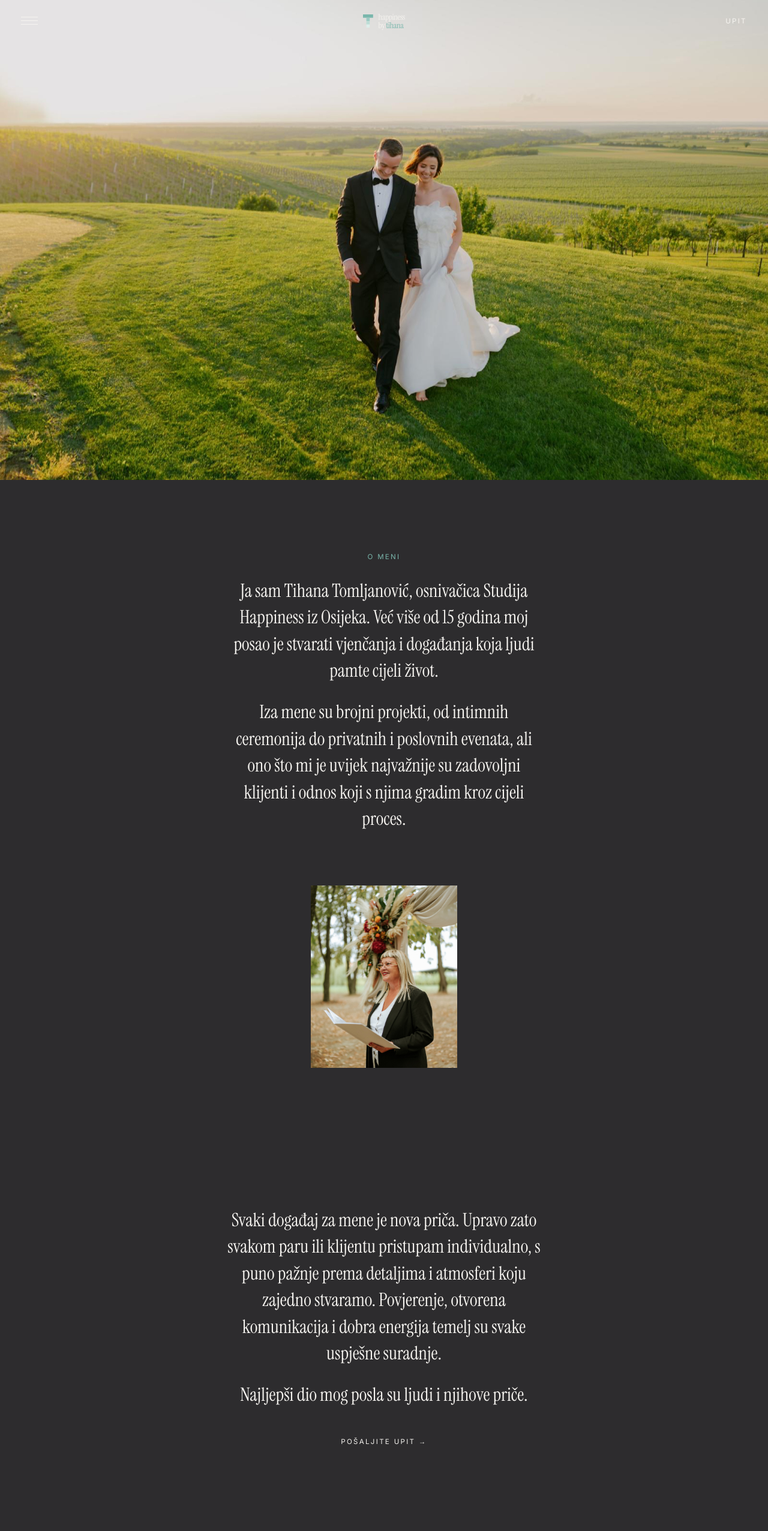
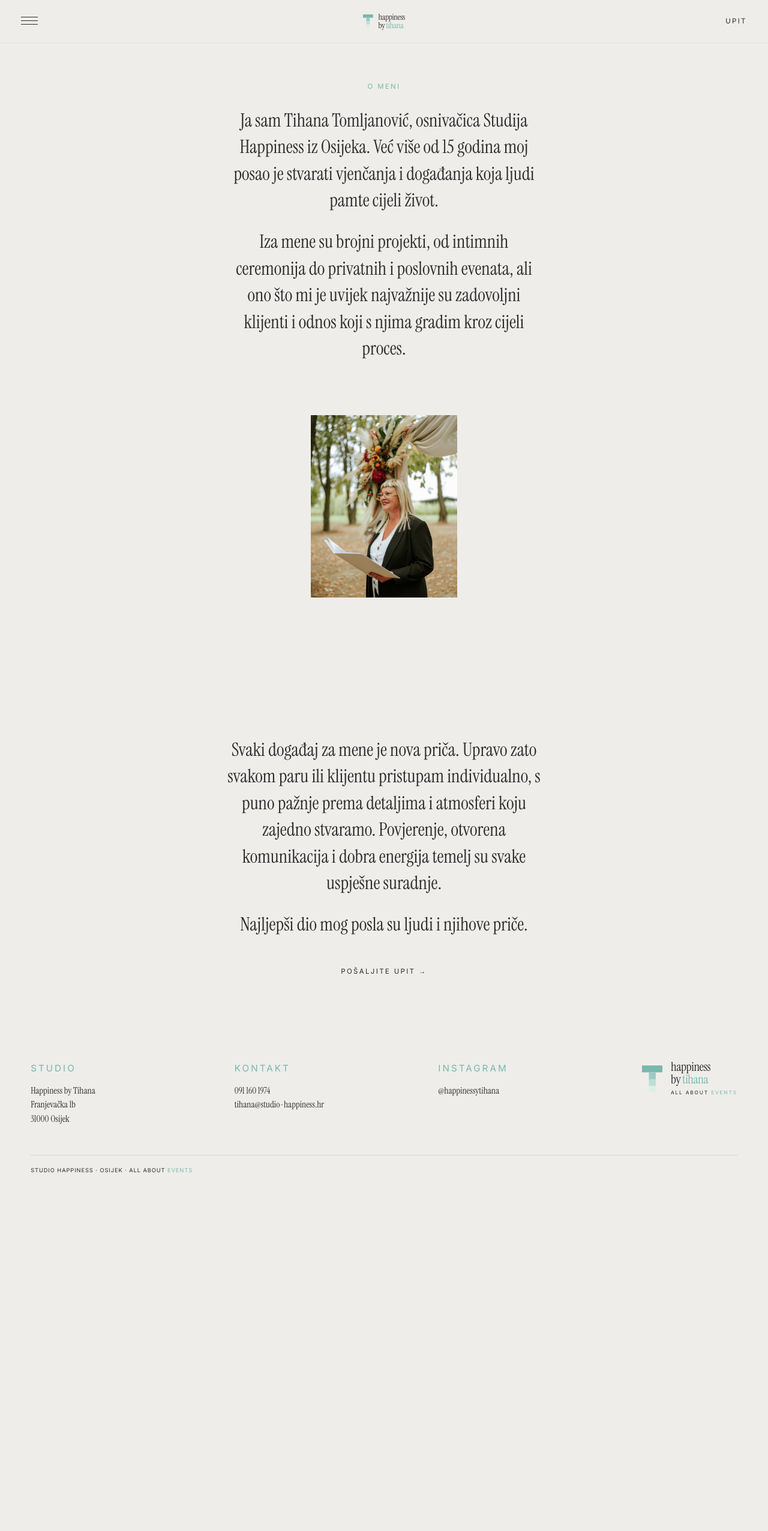
Before and after one commit to mgebela/happiness, a React (Vite) app: page /o-meni in a window 1280 px wide. Shown: the top 2552 px of the page at 60% size. After the commit the page ends 1983 px from the top, so only its background shows below. Built offline with nearby package versions, Linux system fonts and the light colour scheme.

Commit message:
Move the site onto paper so header, footer, and type stay readable on every page.
Co-authored-by: Cursor <cursoragent@cursor.com>

```diff
--- a/src/Home.tsx
+++ b/src/Home.tsx
@@ -31,7 +31,7 @@ export default function Home() {
     <>
       <section className="landing">
         <a className="landing-mark" href="#pregled" aria-label="Nastavite na pregled">
-          <Lockup invert />
+          <Lockup />
         </a>
       </section>
 
--- a/src/Interior.tsx
+++ b/src/Interior.tsx
@@ -78,8 +78,7 @@ export function AboutPage() {
   useReveal();
   return (
     <>
-      <Hero src="hero.jpg" alt="Par hoda bos po vinogradu u zalasku sunca" position="center 40%" />
-      <section className="prose reveal">
+      <section className="prose prose-page reveal">
         <p className="label">O meni</p>
         <p className="lede">
           Ja sam Tihana Tomljanović, osnivačica Studija Happiness iz Osijeka. Već više od 15 godina
--- a/src/Layout.tsx
+++ b/src/Layout.tsx
@@ -16,7 +16,6 @@ export default function Layout() {
   const [menuOpen, setMenuOpen] = useState(false);
   const isHome = location.pathname === "/";
   const [pastLanding, setPastLanding] = useState(!isHome);
-  const [onDark, setOnDark] = useState(true);
 
   useEffect(() => {
     setMenuOpen(false);
@@ -24,12 +23,7 @@ export default function Layout() {
 
   useLayoutEffect(() => {
     const update = () => {
-      const hero = document.querySelector(".hero-page");
       setPastLanding(!isHome || window.scrollY > window.innerHeight * 0.55);
-      const y = window.innerHeight * 0.12;
-      const heroBox = hero?.getBoundingClientRect();
-      const overHero = Boolean(heroBox && heroBox.top < y && heroBox.bottom > y);
-      setOnDark(overHero || menuOpen);
     };
 
     update();
@@ -39,7 +33,7 @@ export default function Layout() {
       window.removeEventListener("scroll", update);
       window.removeEventListener("resize", update);
     };
-  }, [menuOpen, location.pathname, isHome]);
+  }, [location.pathname, isHome]);
 
   useEffect(() => {
     document.body.style.overflow = menuOpen ? "hidden" : "";
@@ -48,7 +42,6 @@ export default function Layout() {
     };
   }, [menuOpen]);
 
-  const navTone = menuOpen || onDark ? " is-light" : "";
   const showMark = menuOpen || pastLanding;
 
   return (
@@ -57,7 +50,7 @@ export default function Layout() {
         Preskočite na sadržaj
       </a>
 
-      <header className={`nav${menuOpen ? " is-open" : ""}${showMark ? " is-scrolled" : ""}${navTone}`}>
+      <header className={`nav${menuOpen ? " is-open" : ""}${showMark ? " is-scrolled" : ""}`}>
         <button
           className={`menu-toggle${menuOpen ? " is-open" : ""}`}
           aria-expanded={menuOpen}
@@ -68,7 +61,7 @@ export default function Layout() {
           <span />
           <span />
         </button>
-        <Logo compact invert />
+        <Logo compact invert={menuOpen} />
         <Link className="nav-contact" to="/upit">
           Upit
         </Link>
@@ -122,7 +115,7 @@ export default function Layout() {
               </a>
             </p>
           </div>
-          <Logo invert />
+          <Logo />
         </div>
         <div className="footer-bottom">
           <p>
--- a/src/index.css
+++ b/src/index.css
@@ -5,7 +5,7 @@
   --teal-4: #ddeeea;
   --ink: #2d2c2e;
   --midnight: #2d2c2e;
-  --paper: #f6f4f0;
+  --paper: #eeedea;
   --white: #ffffff;
   --display: "Instrument Serif", "Iowan Old Style", Georgia, serif;
   --sans: "Inter", "Helvetica Neue", Arial, sans-serif;
@@ -22,19 +22,18 @@
 html {
   scroll-behavior: smooth;
   overflow-x: clip;
-  background: var(--midnight);
+  background: var(--paper);
 }
 
 body {
   margin: 0;
-  color: var(--paper);
-  background: var(--ink);
+  color: var(--ink);
+  background: var(--paper);
   font-family: var(--compact);
   font-weight: 400;
   font-size: 1.05rem;
   line-height: 1.5;
   overflow-x: clip;
-  color-scheme: dark;
 }
 
 a {
@@ -59,11 +58,16 @@ video {
 .site {
   min-height: 100vh;
   max-width: 100%;
+}
+
+#sadrzaj,
+.footer {
+  max-width: 100%;
   overflow-x: clip;
 }
 
 #sadrzaj {
-  background: var(--ink);
+  background: var(--paper);
   min-height: 100vh;
 }
 
@@ -105,8 +109,11 @@ video {
   grid-template-columns: 1fr auto 1fr;
   align-items: center;
   padding: 1.35rem 2.2rem;
-  color: var(--paper);
+  color: var(--ink);
+  background: var(--paper);
+  border-bottom: 1px solid rgba(45, 44, 46, 0.08);
   mix-blend-mode: normal;
+  transition: background 0.35s ease, border-color 0.35s ease, color 0.3s ease;
 }
 
 .nav .logo-link {
@@ -122,11 +129,13 @@ video {
   pointer-events: auto;
 }
 
-.nav.is-light {
+.nav.is-open {
+  background: transparent;
+  border-bottom-color: transparent;
   color: var(--paper);
 }
 
-.nav.is-light .logo {
+.nav.is-open .logo {
   color: var(--paper);
 }
 
@@ -237,8 +246,8 @@ video {
   display: grid;
   place-items: center;
   overflow: hidden;
-  background: var(--ink);
-  color: var(--paper);
+  background: var(--paper);
+  color: var(--ink);
 }
 
 .landing-mark {
@@ -272,7 +281,7 @@ video {
   column-gap: 0.85rem;
   align-items: center;
   text-align: left;
-  color: var(--paper);
+  color: var(--ink);
 }
 
 .logo .mark {
@@ -341,8 +350,8 @@ video {
   gap: 4vw;
   align-items: center;
   padding: 6rem 8vw;
-  background: var(--ink);
-  color: var(--paper);
+  background: var(--paper);
+  color: var(--ink);
 }
 
 .overview h1 {
@@ -374,7 +383,7 @@ video {
   height: 100vh;
   height: 100dvh;
   overflow: hidden;
-  background: var(--midnight);
+  background: var(--paper);
 }
 
 .hero-poster,
@@ -406,7 +415,7 @@ video {
   font-weight: 400;
   line-height: 1.45;
   letter-spacing: 0;
-  color: var(--paper);
+  color: var(--ink);
 }
 
 .lede:last-child {
@@ -419,6 +428,10 @@ video {
 
 .enquire-page {
   min-height: 72vh;
+  padding-top: 8.5rem;
+}
+
+.prose-page {
   padding-top: 8.5rem;
 }
 
@@ -519,7 +532,7 @@ label {
   font-size: 0.68rem;
   letter-spacing: 0.16em;
   text-transform: uppercase;
-  color: var(--paper);
+  color: var(--ink);
   font-weight: 400;
 }
 
@@ -528,9 +541,9 @@ select,
 textarea {
   width: 100%;
   border: 0;
-  border-bottom: 1px solid rgba(246, 244, 240, 0.28);
+  border-bottom: 1px solid rgba(45, 44, 46, 0.28);
   background: transparent;
-  color: var(--paper);
+  color: var(--ink);
   padding: 0.45rem 0;
   text-transform: none;
   letter-spacing: 0;
@@ -552,7 +565,7 @@ textarea {
 
 input::placeholder,
 textarea::placeholder {
-  color: rgba(246, 244, 240, 0.38);
+  color: rgba(45, 44, 46, 0.38);
 }
 
 .text-cta {
@@ -560,7 +573,7 @@ textarea::placeholder {
   padding: 0;
   border: 0;
   background: none;
-  color: var(--paper);
+  color: var(--ink);
   cursor: pointer;
 }
 
@@ -594,8 +607,8 @@ textarea::placeholder {
 }
 
 .footer {
-  background: var(--ink);
-  color: var(--paper);
+  background: var(--paper);
+  color: var(--ink);
   padding: 3.2rem 4vw 1.6rem;
 }
 
@@ -629,9 +642,14 @@ textarea::placeholder {
   justify-content: space-between;
   gap: 1rem;
   padding-top: 1.2rem;
-  border-top: 1px solid rgba(246, 244, 240, 0.12);
-  font-size: 0.62rem;
-  letter-spacing: 0.16em;
+  border-top: 1px solid rgba(45, 44, 46, 0.12);
+}
+
+.footer-bottom p {
+  font-size: 0.58rem;
+  letter-spacing: 0.1em;
+  line-height: 1.35;
+  white-space: nowrap;
 }
 
 .footer-bottom em {
@@ -686,6 +704,11 @@ textarea::placeholder {
   .prose {
     padding-top: 4.5rem;
     padding-bottom: 3.2rem;
+  }
+
+  .enquire-page,
+  .prose-page {
+    padding-top: 7rem;
   }
 
   .lede {
```
